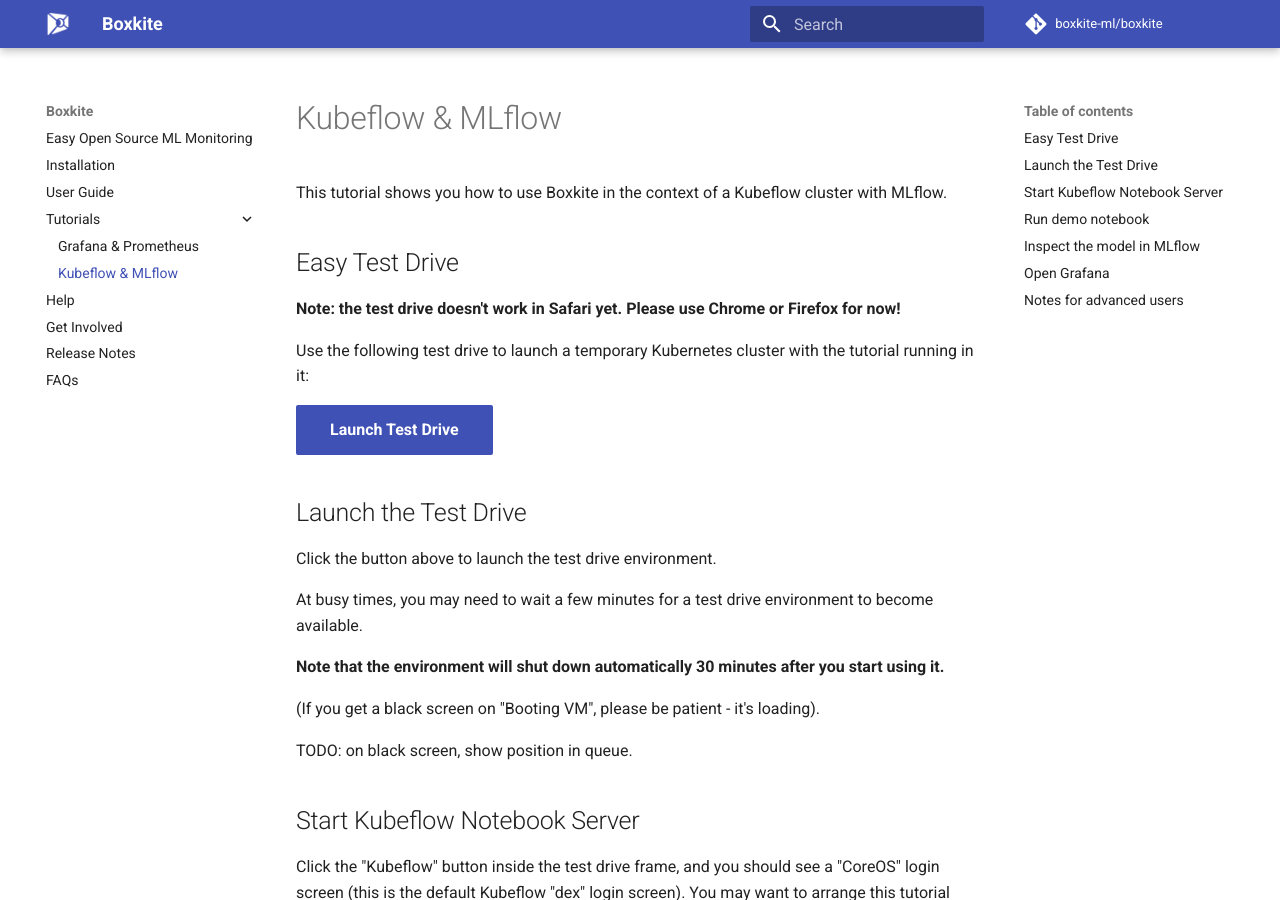
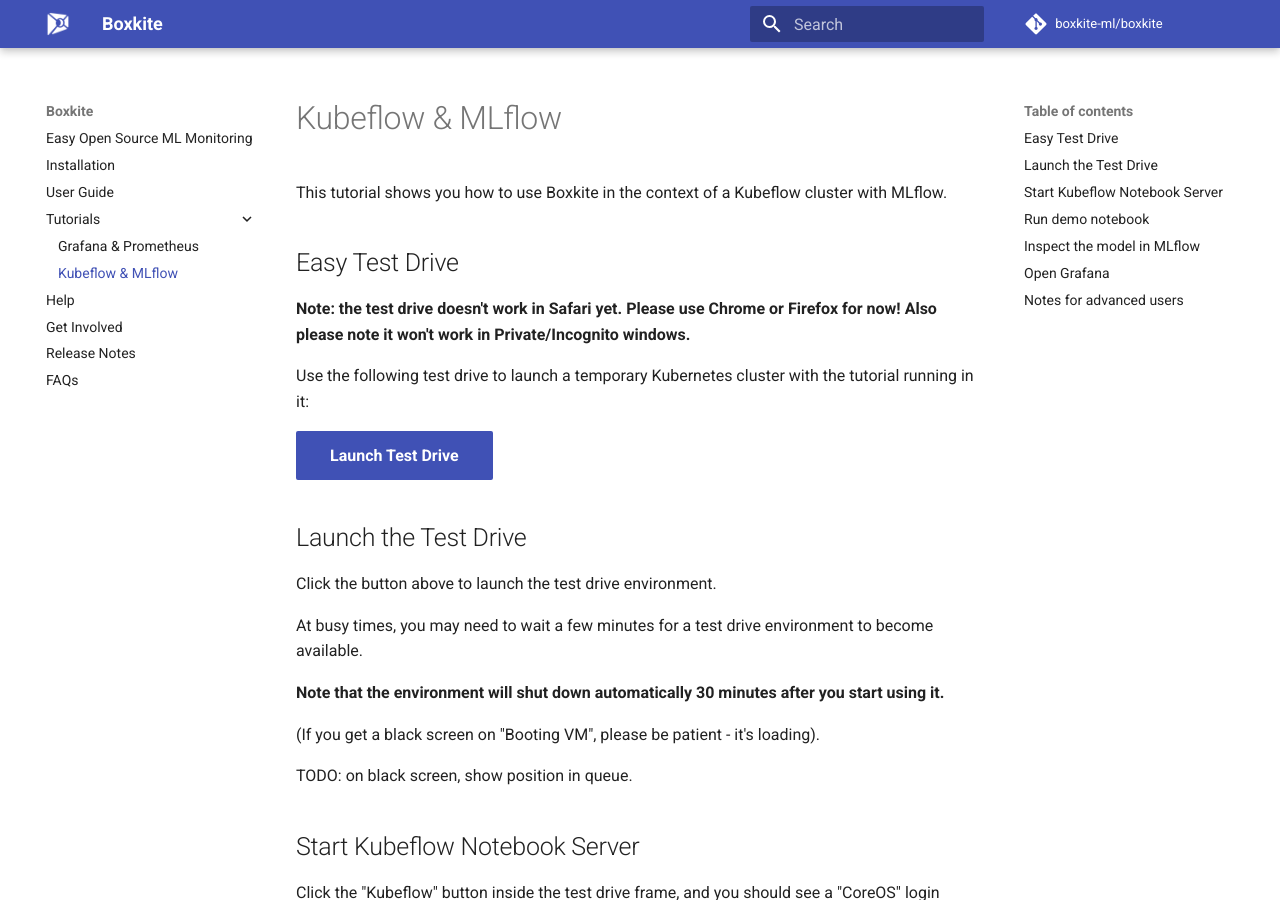
Before and after one commit to boxkite-ml/boxkite, an MkDocs documentation site: the page built from docs/tutorials/kubeflow-mlflow.md, in a window 1280 px wide and 900 px high. Built offline with MkDocs 1.6.1 and Material for MkDocs 9.7.7, drawn with Linux system fonts in a browser that asks for light colours; comment, search, counter and statistics services are not loaded.

Commit message:
note about private/incognito

```diff
--- a/docs/tutorials/kubeflow-mlflow.md
+++ b/docs/tutorials/kubeflow-mlflow.md
@@ -4,7 +4,7 @@
 
 ## Easy Test Drive
 
-**Note: the test drive doesn't work in Safari yet. Please use Chrome or Firefox for now!**
+**Note: the test drive doesn't work in Safari yet. Please use Chrome or Firefox for now! Also please note it won't work in Private/Incognito windows.**
 
 Use the following test drive to launch a temporary Kubernetes cluster with the tutorial running in it:
 
```
